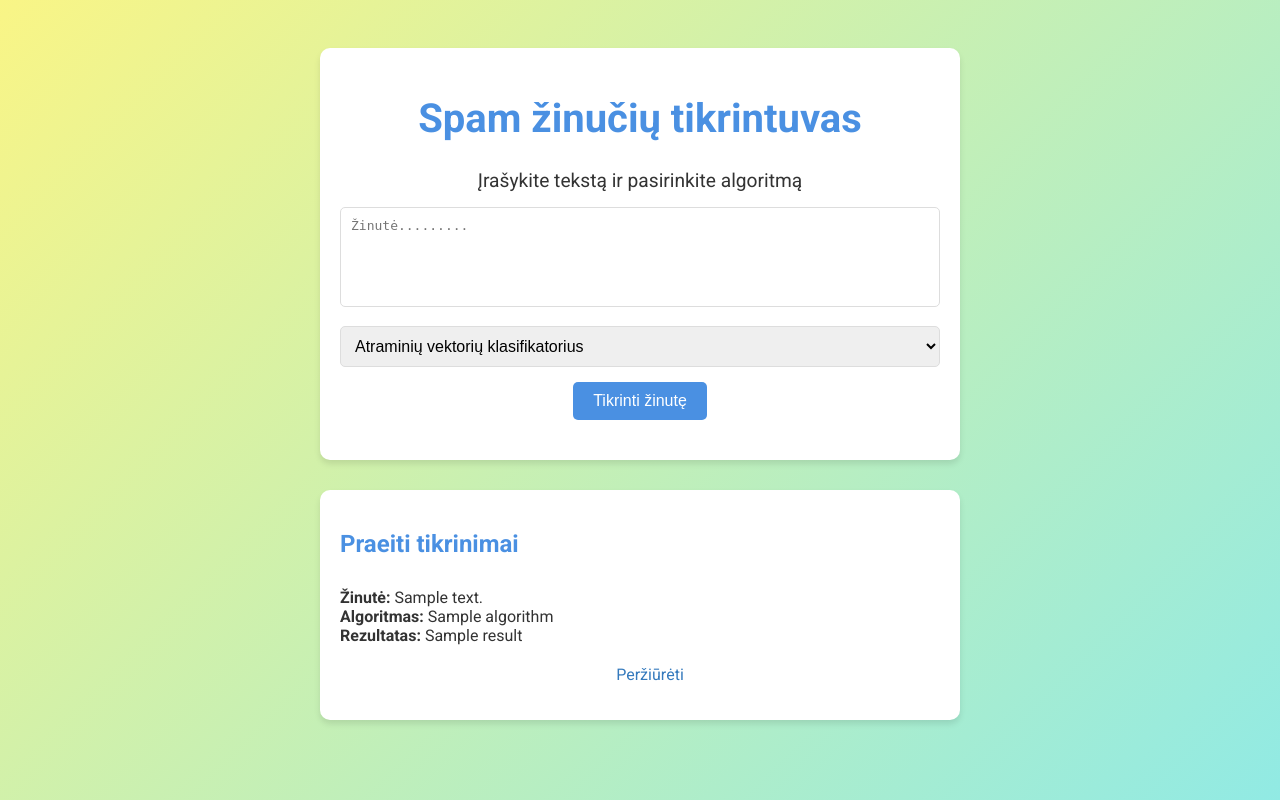
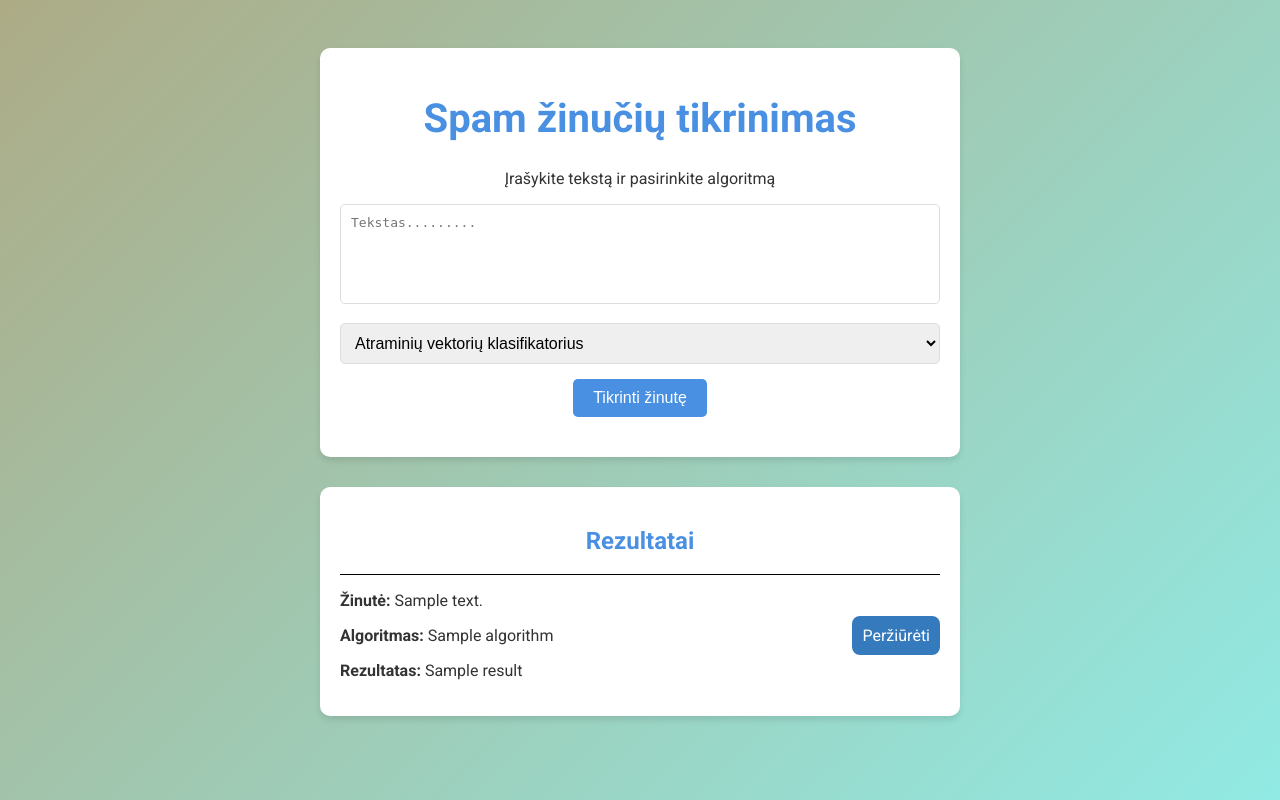
Before and after one commit to Nympherr/Message-classification-model-for-SPAM-detection, a Flask app: template app/templates/index.html in a window 1280 px wide. Run offline with Flask 3, Linux system fonts and the light colour scheme; the template is opened without the code that fills it: most values are stand-ins (such as "Sample title", 1, 10 or a date in 2020); parts of the project's set-up code (start-up, migrations or seed data) failed here and were passed over.

Commit message:
home page style change

```diff
--- a/app/assets/css/styles.css
+++ b/app/assets/css/styles.css
@@ -4,7 +4,7 @@ html {
 
 body {
     font-family: 'Roboto', sans-serif;
-    background: linear-gradient(135deg, #f9f586, #91eae4);
+    background: linear-gradient(135deg, #adab86, #91eae4);
     color: #333;
     text-align: center;
     padding: 20px;
@@ -75,6 +75,7 @@ button:hover {
 .history h2 {
     font-size: 1.5em;
     color: #4a90e2;
+    text-align: center;
 }
 
 .history ul {
@@ -91,26 +92,21 @@ button:hover {
     color: #357abd;
     text-decoration: none;
     margin-left: 20px;
+    background-color: #357abd;
+    border-radius: 8px;
+    color: white;
+    padding: 10px;
+    transition: 0.5s ease all;
 }
 
 .history a:hover {
-    text-decoration: underline;
+    transition: 0.5s ease all;
+    background-color: #235788;
 }
 
-p {
-    font-size: 1.2em;
-    margin-bottom: 15px;
-    word-wrap: break-word;
+.processed-info{
+    display: flex;
+    justify-content: space-between;
+    align-items: center;
+    border-top: 1px solid black;
 }
-
-a {
-    color: #357abd;
-    text-decoration: none;
-    text-align: center;
-    display: block;
-    margin-top: 20px;
-}
-
-a:hover {
-    text-decoration: underline;
-}
--- a/app/templates/index.html
+++ b/app/templates/index.html
@@ -9,9 +9,9 @@
 </head>
 <body>
     <div class="container">
-        <h1>Spam žinučių tikrintuvas</h1>
+        <h1>Spam žinučių tikrinimas</h1>
         <p>Įrašykite tekstą ir pasirinkite algoritmą</p>
-        <textarea id="message" placeholder="Žinutė........."></textarea>
+        <textarea id="message" placeholder="Tekstas........."></textarea>
         <select id="algorithm">
             <option value="AVK">Atraminių vektorių klasifikatorius</option>
             <option value="LRK">Logistinės regresijos klasifikatorius</option>
@@ -23,19 +23,25 @@
     </div>
 
   <div class="container history">
-      <h2>Praeiti tikrinimai</h2>
-      <ul>
-          {% for call in history %}
-          <li>
+      <h2>Rezultatai</h2>
 
-              <strong>Žinutė:</strong>
-              {{ call.message[:50] }}{% if call.message|length > 50 %}...{% endif %}
-              <br><strong>Algoritmas:</strong> {{ call.algorithm }}
-              <br><strong>Rezultatas:</strong> {{ call.result }}
-              <a href="/inspect/{{ loop.index0 }}">Peržiūrėti</a>
-          </li>
-          {% endfor %}
-      </ul>
+      {% for call in history %}
+      <div class="processed-info">
+
+        <div>
+            <p><b>Žinutė:</b> {{ call.message[:50] }}{% if call.message|length > 50 %}...{% endif %}</p>
+
+            <p><b>Algoritmas:</b> {{ call.algorithm }} </p>
+
+            <p><b>Rezultatas:</b> {{ call.result }}</p>
+        </div>
+
+        <div>
+            <a href="/inspect/{{ loop.index0 }}">Peržiūrėti</a>
+        </div>
+
+      </div>
+      {% endfor %}
   </div>
 
     <script>
--- a/app/templates/inspect_message.html
+++ b/app/templates/inspect_message.html
@@ -9,7 +9,6 @@
 </head>
 <body>
     <div class="container">
-        <h1>Tikrinimo apžvalga  </h1>
         <p><strong>Žinutė:</strong></p>
         <p>{{ call.message }}</p>
         <p><strong>Algoritmas:</strong> {{ call.algorithm }}</p>
```
